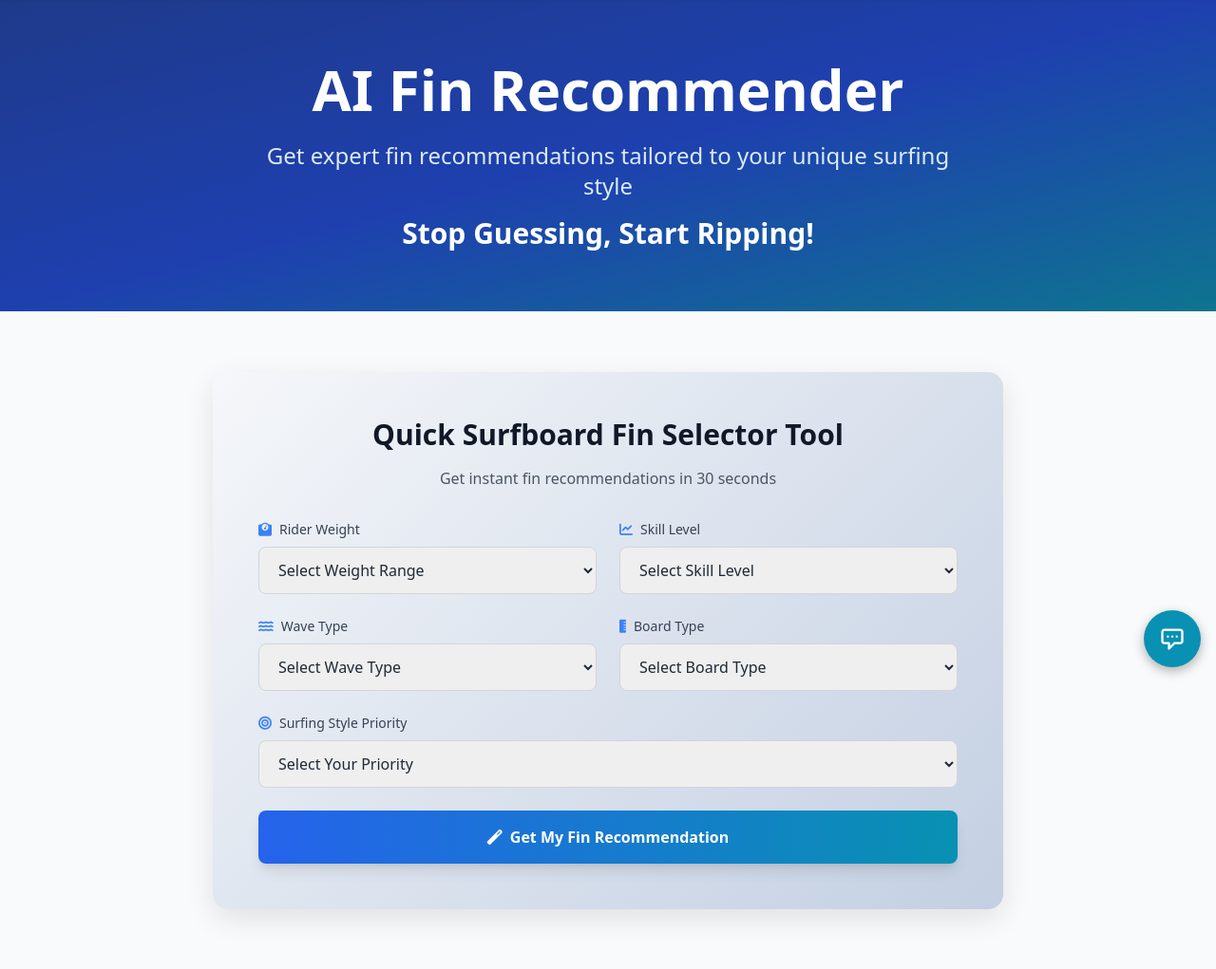
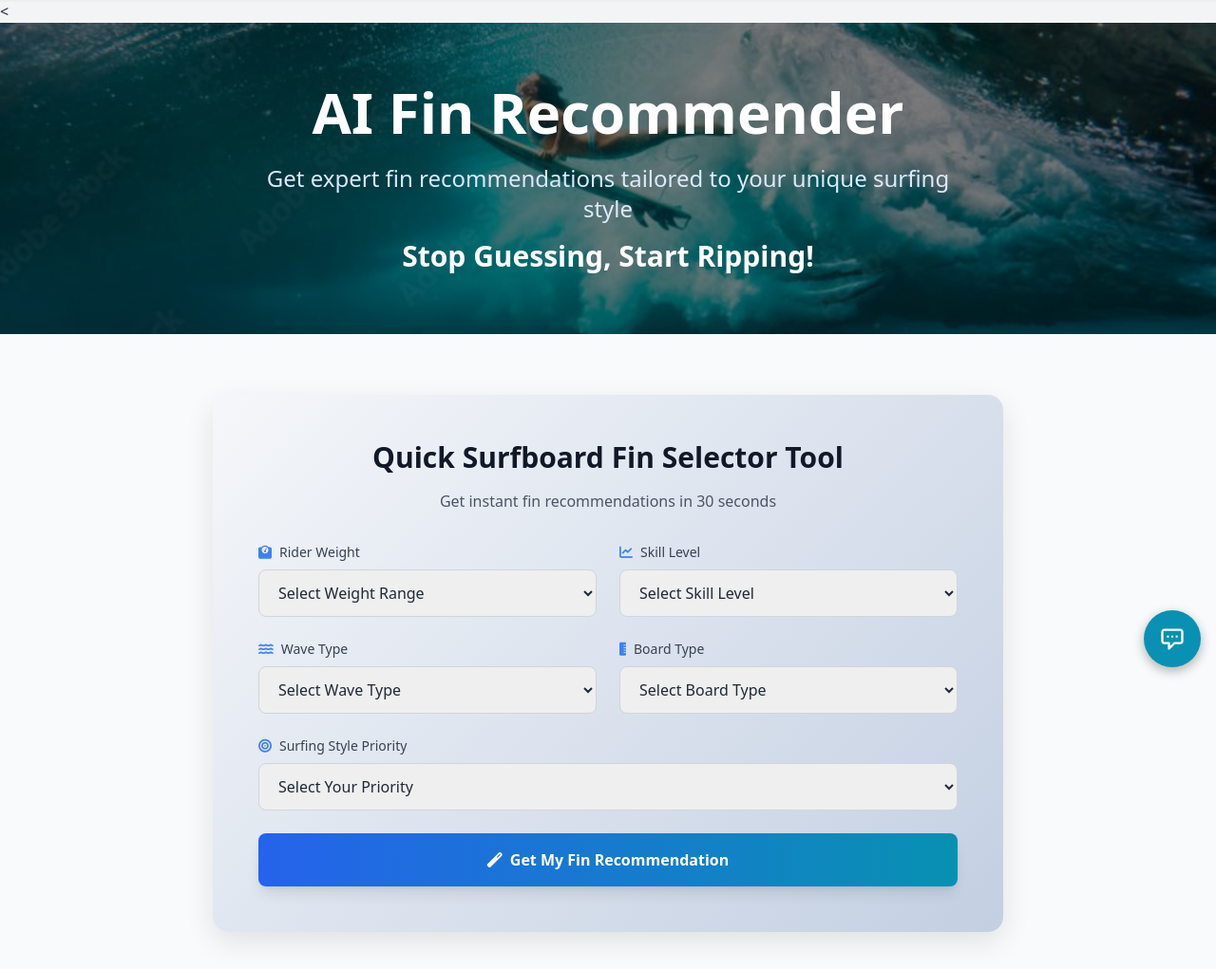
Before and after one commit to Tiste42/finfinder-site, a Flask app: page /recommender in a window 1280 px wide. Shown: the part 81-1102 px from the top of the page at 95% size. Run offline with Flask 3, Linux system fonts and the light colour scheme; some libraries are stand-ins or nearby versions.

Commit message:
Update hero image for recommender page

```diff
--- a/templates/recommender.html
+++ b/templates/recommender.html
@@ -45,9 +45,17 @@
     }
 </style>
 
-<!-- Hero Section -->
-<section class="bg-gradient-to-br from-blue-900 via-blue-800 to-cyan-700 text-white py-16">
-    <div class="max-w-7xl mx-auto px-4 sm:px-6 lg:px-8 text-center">
+<<!-- Hero Section -->
+<section class="relative bg-gradient-to-br from-blue-900 via-blue-800 to-cyan-700 text-white py-16 overflow-hidden">
+    <!-- Background Image -->
+    <div class="absolute inset-0">
+        <img src="/static/girlduckdives.jpg" alt="Underwater surfing" class="w-full h-full object-cover" style="object-position: center center;">
+    </div>
+    <!-- Overlay for text readability -->
+    <div class="absolute inset-0 bg-black bg-opacity-50"></div>
+
+    <!-- Content -->
+    <div class="relative max-w-7xl mx-auto px-4 sm:px-6 lg:px-8 text-center">
         <h1 class="text-5xl md:text-6xl font-extrabold mb-6">AI Fin Recommender</h1>
         <p class="text-xl md:text-2xl text-blue-100 max-w-3xl mx-auto">
             Get expert fin recommendations tailored to your unique surfing style
```
Also changed, not shown: templates/all_about_fins.html (+11 -3 lines), static/girlduckdive.jpeg (deleted), static/girlduckdive2.jpeg (deleted), static/girlduckdivebw.jpeg (deleted), static/girlduckdivebw.jpg (added), static/girlduckdives.jpg (added), static/girlduckdives2.jpg (added), static/surfer_arm_drag.JPG (deleted), static/whitefinwater.jpg (renamed from static/White Fin in Water.jpg).
